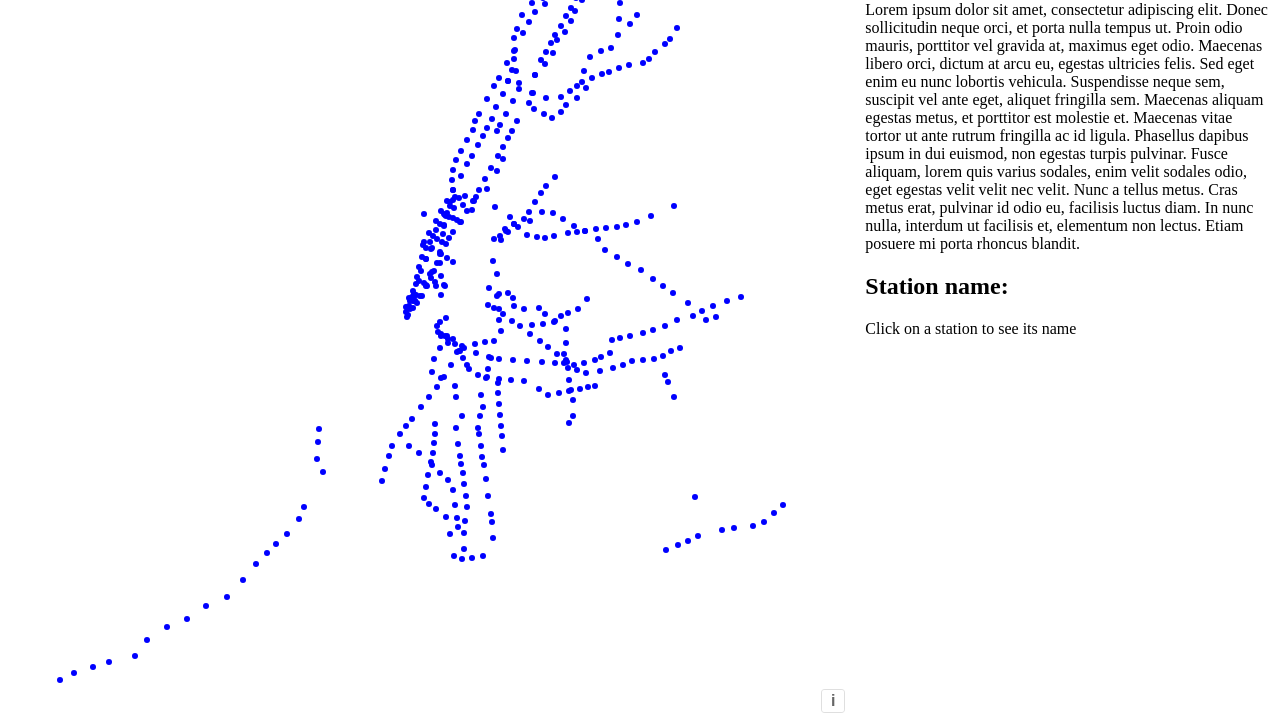
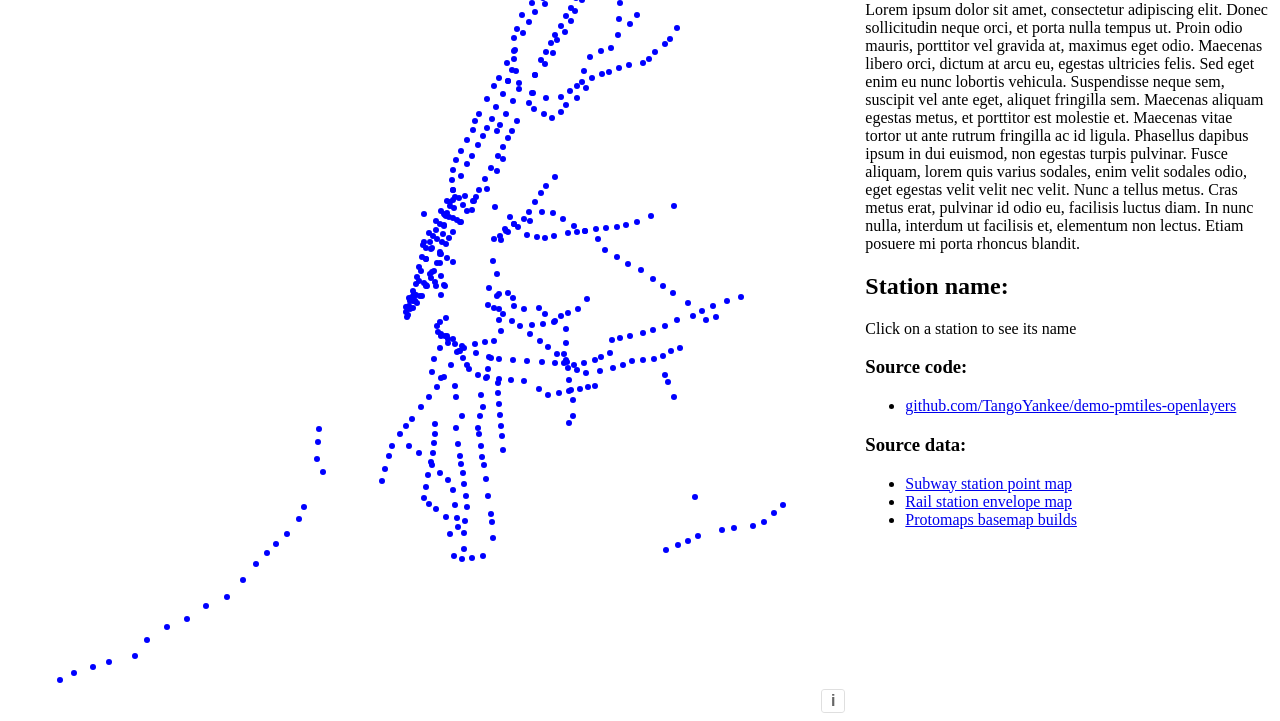
Before and after one commit to TangoYankee/demo-pmtiles-openlayers, a website built with Vite: page index.html in a window 1280 px wide. Shown: the part 79-800 px from the top of the page. Built offline with nearby package versions, Linux system fonts and the light colour scheme; what ol-pmtiles would draw is missing.

Commit message:
link to source code and data

```diff
--- a/index.html
+++ b/index.html
@@ -41,6 +41,52 @@
                         Click on a station to see its name
                     </p>
                 </div>
+                <div>
+                    <h3>Source code:</h3>
+                    <ul>
+                        <li>
+                            <a
+                                href="https://github.com/TangoYankee/demo-pmtiles-openlayers"
+                                target="_blank"
+                                rel="noopener noreferrer"
+                            >
+                                github.com/TangoYankee/demo-pmtiles-openlayers
+                            </a>
+                        </li>
+                    </ul>
+                </div>
+                <div>
+                    <h3>Source data:</h3>
+                    <ul>
+                        <li>
+                            <a
+                                href="https://data.ny.gov/Transportation/MTA-Subway-Stations-Map/p6ps-59h2"
+                                target="_blank"
+                                rel="noopener noreferrer"
+                            >
+                                Subway station point map
+                            </a>
+                        </li>
+                        <li>
+                            <a
+                                href="https://data.ny.gov/Transportation/MTA-Subway-and-Rail-Station-Envelopes-Map/jbmk-xs9u"
+                                target="_blank"
+                                rel="noopener noreferrer"
+                            >
+                                Rail station envelope map
+                            </a>
+                        </li>
+                        <li>
+                            <a
+                                href="https://maps.protomaps.com/builds/"
+                                target="_blank"
+                                rel="noopener noreferrer"
+                            >
+                                Protomaps basemap builds
+                            </a>
+                        </li>
+                    </ul>
+                </div>
             </div>
         </div>
         <script type="module" src="./main.js"></script>
```
